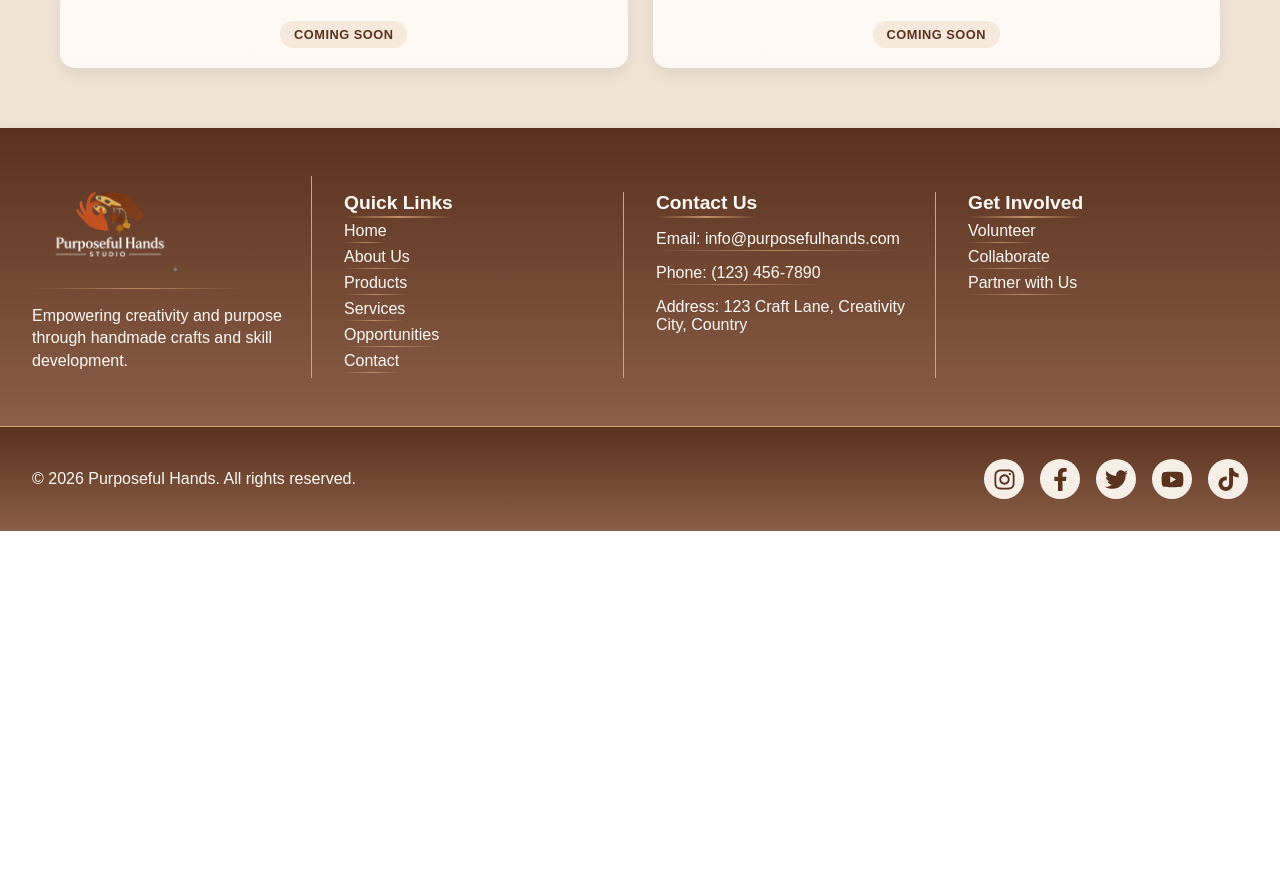
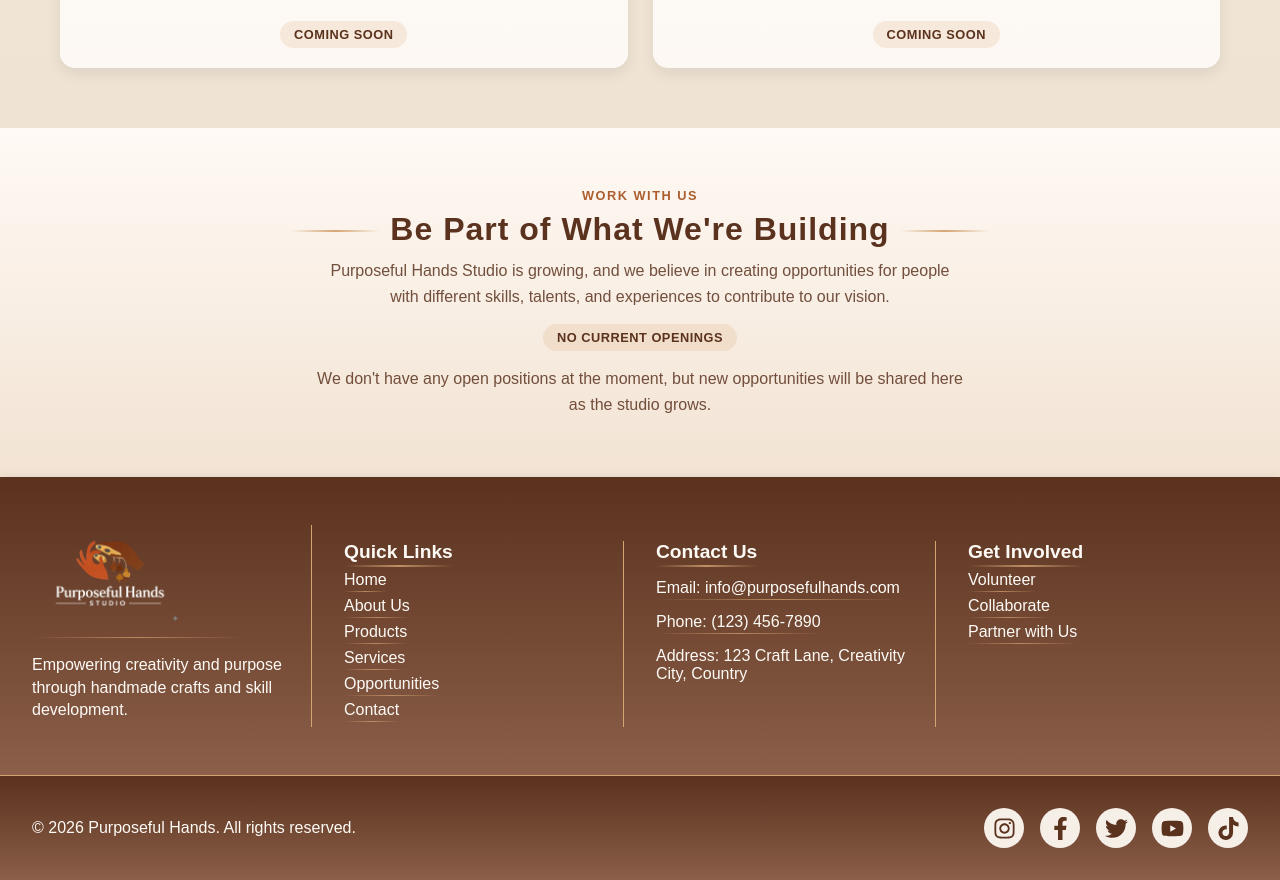
Before and after one commit to RuthAmoasi/purposeful-hands, a React (Vite) app: page /opportunities in a window 1280 px wide. Shown: the part 1360-2240 px from the top of the page. Before the commit the page ends 1891 px from the top, so only its background shows below. Built offline with nearby package versions, Linux system fonts and the light colour scheme.

Commit message:
feat: add work with us section to opportunities page

```diff
--- /dev/null
+++ b/src/components/opportunities/WorkWithUs.css
@@ -0,0 +1,84 @@
+.work-with-us-section {
+  background: var(--section-soft-background);
+}
+
+.work-with-us-container {
+  text-align: center;
+  display: flex;
+  flex-direction: column;
+  align-items: center;
+  position: relative;
+}
+
+.work-with-us-container h4 {
+  color: var(--primary-color);
+  font-size: 0.8rem;
+  letter-spacing: 1.5px;
+  font-weight: 700;
+  margin-bottom: 8px;
+}
+
+.work-with-us-container h2 {
+  font-size: 2rem;
+  letter-spacing: 1px;
+  margin-bottom: 10px;
+  position: relative;
+  display: inline-block;
+}
+
+.work-with-us-container h2::before,
+.work-with-us-container h2::after {
+  content: "";
+  position: absolute;
+  top: 50%;
+  width: 90px;
+  height: 2px;
+  background: linear-gradient(
+    to right,
+    transparent,
+    var(--accent-color),
+    transparent
+  );
+}
+
+.work-with-us-container h2::before {
+  right: 100%;
+  margin-right: 10px;
+}
+
+.work-with-us-container h2::after {
+  left: 100%;
+  margin-left: 10px;
+}
+
+.work-with-us-text {
+  max-width: 650px;
+}
+
+.work-with-us-container p {
+  line-height: 1.6;
+  color: rgba(var(--text-color-rgb), 0.85);
+}
+
+.work-with-us-status {
+  display: inline-block;
+  padding: 6px 14px;
+  border-radius: 999px;
+  background: rgba(var(--accent-color-rgb), 0.2);
+  color: var(--text-color);
+  font-size: 0.8rem;
+  font-weight: 600;
+  text-transform: uppercase;
+  letter-spacing: 0.5px;
+  margin: 15px 0;
+}
+
+@media (max-width: 768px) {
+  .work-with-us-container {
+    padding: var(--section-padding-mobile);
+  }
+  .work-with-us-container h2::before,
+  .work-with-us-container h2::after {
+    display: none;
+  }
+}
--- /dev/null
+++ b/src/components/opportunities/WorkWithUs.jsx
@@ -0,0 +1,26 @@
+import "./WorkWithUs.css";
+
+function WorkWithUs() {
+  return (
+    <section className="work-with-us-section">
+      <div className="work-with-us-container container">
+        <h4>WORK WITH US</h4>
+        <h2>Be Part of What We're Building</h2>
+        <div className="work-with-us-text">
+          <p>
+            Purposeful Hands Studio is growing, and we believe in creating
+            opportunities for people with different skills, talents, and
+            experiences to contribute to our vision.
+          </p>
+          <span className="work-with-us-status">NO CURRENT OPENINGS</span>
+          <p>
+            We don't have any open positions at the moment, but new
+            opportunities will be shared here as the studio grows.
+          </p>
+        </div>
+      </div>
+    </section>
+  );
+}
+
+export default WorkWithUs;
--- a/src/pages/Opportunities.jsx
+++ b/src/pages/Opportunities.jsx
@@ -1,12 +1,14 @@
 import "./Opportunities.css";
 import OpportunitiesHero from "../components/opportunities/OpportunitiesHero";
 import LearnWithUs from "../components/opportunities/LearnWithUs";
+import WorkWithUs from "../components/opportunities/WorkWithUs";
 
 function Services() {
   return (
     <div className="opportunities-page">
       <OpportunitiesHero />
       <LearnWithUs />
+      <WorkWithUs />
     </div>
   );
 }
```
